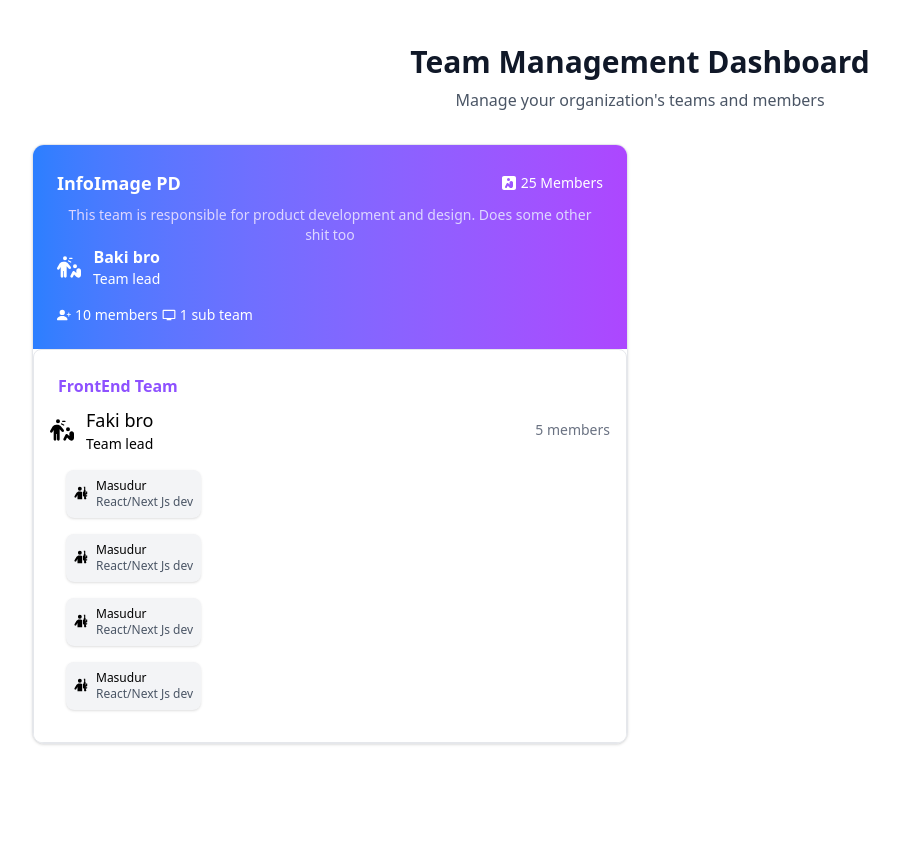
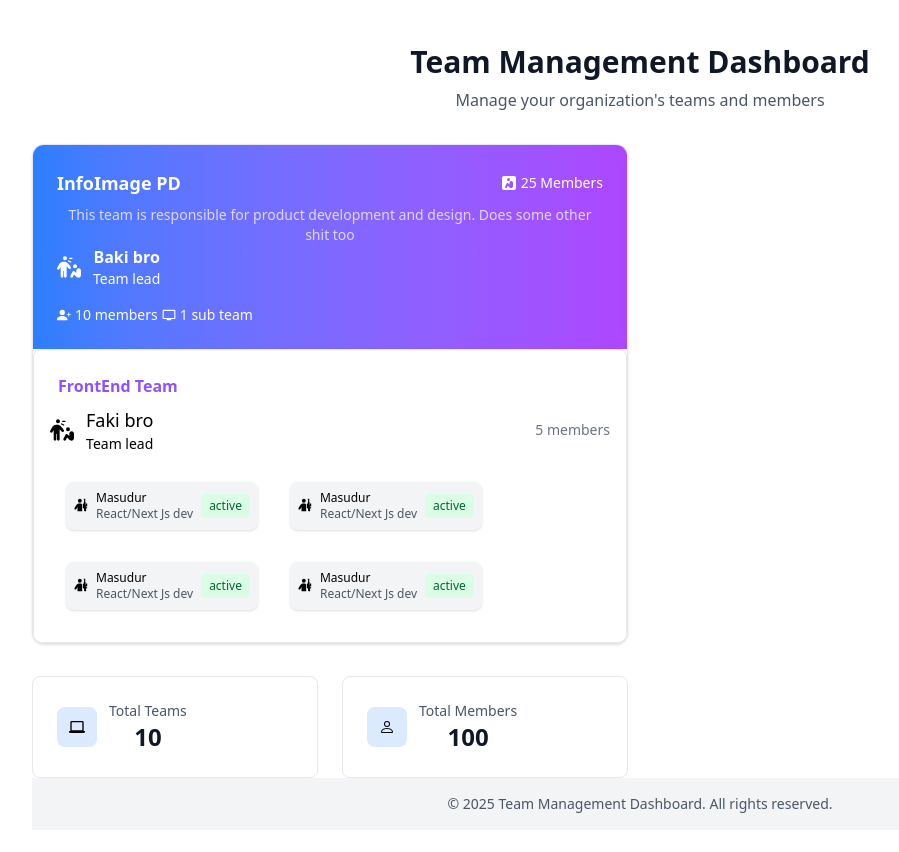
Before and after one commit to Rakib-mbstu/team-management-dashboard, a React (Vite) app: page / in a window 1280 px wide. Shown: the top 852 px of the page, without its empty margins (0-899 px from the left). Built offline with nearby package versions, Linux system fonts and the light colour scheme.

Commit message:
feat: add sections

```diff
--- a/src/App.jsx
+++ b/src/App.jsx
@@ -3,7 +3,8 @@ import reactLogo from "./assets/react.svg";
 import viteLogo from "/vite.svg";
 import "./App.css";
 import Teams from "./components/Teams";
-
+import Footer from "./components/Footer";
+import Summery from "./components/Summery";
 function App() {
   const [count, setCount] = useState(0);
 
@@ -19,6 +20,8 @@ function App() {
           </p>
         </div>
         <Teams />
+        <Summery />
+        <Footer />
       </div>
     </>
   );
--- a/src/components/SubTeams.jsx
+++ b/src/components/SubTeams.jsx
@@ -3,7 +3,7 @@ import TeamMember from "./TeamMember";
 
 function SubTeams() {
   return (
-    <div className="border border-gray-200 rounded-lg p-4 hover:bg-gray-50">
+    <div className="border border-gray-200 rounded-lg p-4 hover:bg-gray-50 gap-1">
       <div className="flex text-violet-500 font-semibold flex-start m-2">
         FrontEnd Team
       </div>
@@ -18,7 +18,7 @@ function SubTeams() {
         </div>
         <span className="ml-auto text-sm text-gray-500">5 members</span>
       </div>
-      <div>
+      <div className="flex flex-wrap">
         <TeamMember />
         <TeamMember />
         <TeamMember />
--- a/src/components/TeamMember.jsx
+++ b/src/components/TeamMember.jsx
@@ -1,5 +1,10 @@
 import { FaPersonRifle } from "react-icons/fa6";
 function TeamMember({}) {
+  const getStatusColor = (status) => {
+    return status === "active"
+      ? "bg-green-100 text-green-800"
+      : "bg-yellow-100 text-yellow-800";
+  };
   return (
     <div className="m-4">
       <div className="flex flex-wrap gap-2 justify-start">
@@ -12,6 +17,13 @@ function TeamMember({}) {
               <div className="font-medium">Masudur</div>
               <div className="text-gray-600">React/Next Js dev</div>
             </div>
+            <span
+              className={`px-2 py-1 rounded text-xs mt-1 ${getStatusColor(
+                "active"
+              )}`}
+            >
+              {"active"}
+            </span>
           </div>
         </div>
       </div>
```
